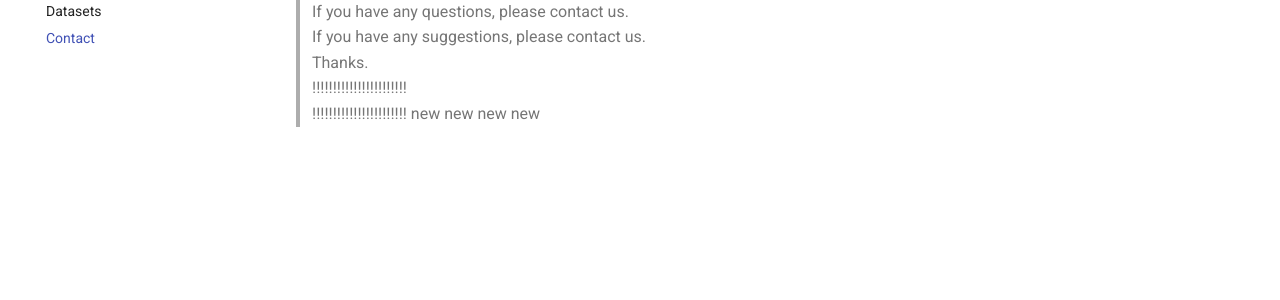
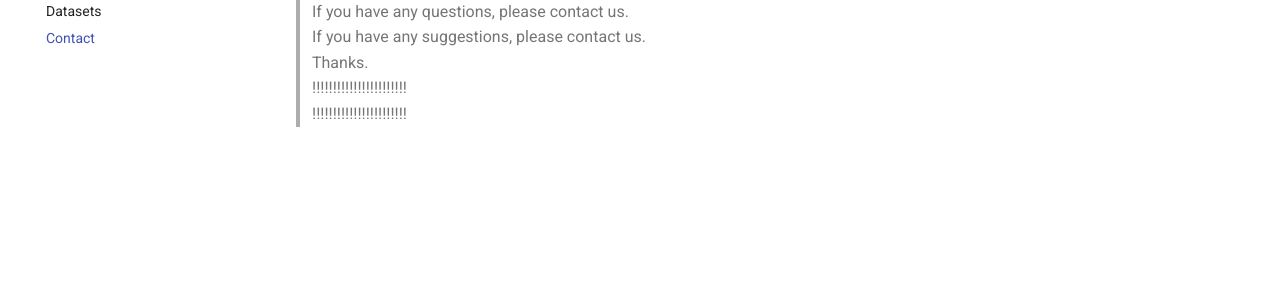
Before and after one commit to ICS-Datasets/website_datasets, an MkDocs documentation site: the page built from docs/contact.md, in a window 1280 px wide. Shown: the part 181-481 px from the top of the page. Built offline with MkDocs 1.6.1 and Material for MkDocs 9.7.7, drawn with Linux system fonts in a browser that asks for light colours.

Commit message:
A new commit

```diff
--- a/docs/contact.md
+++ b/docs/contact.md
@@ -4,4 +4,3 @@
 > Thanks.
 > !!!!!!!!!!!!!!!!!!!!!!!
 > !!!!!!!!!!!!!!!!!!!!!!!
-> new new new new
```
